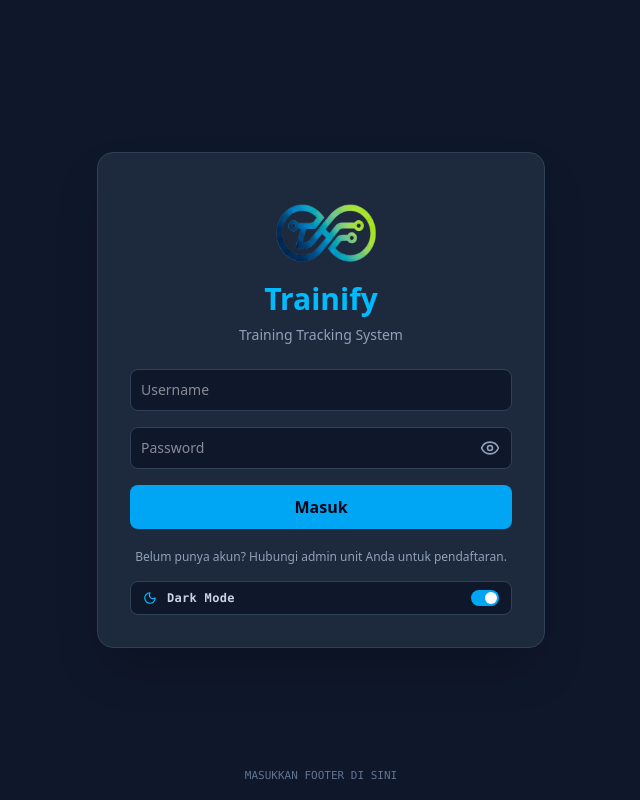
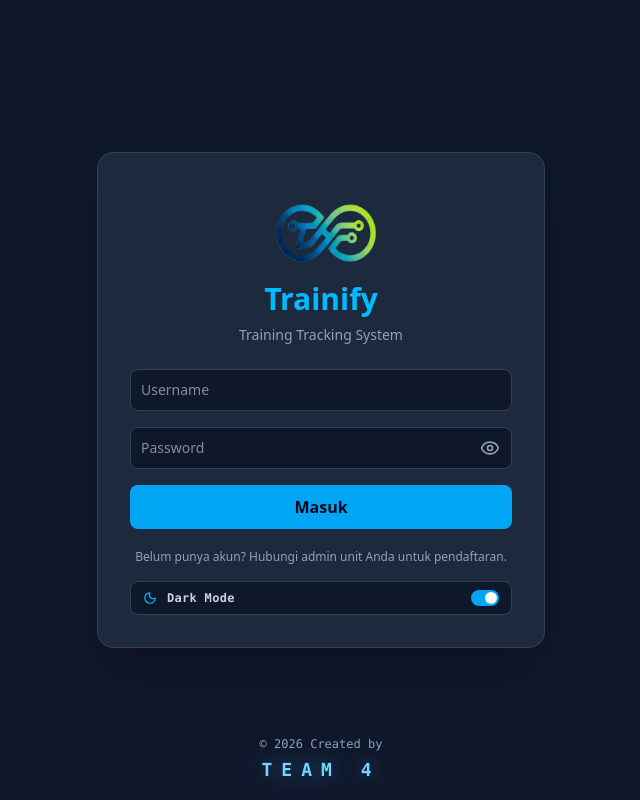
Before and after one commit to sejati1911/trainify-app, a React (Vite) app: page / in a window 1280 px wide. Shown: the whole page, without its empty margins (319-959 px from the left). Built offline with nearby package versions, Linux system fonts and the light colour scheme; no server answers.

Commit message:
footer login

```diff
--- a/src/pages/Login.tsx
+++ b/src/pages/Login.tsx
@@ -160,8 +160,27 @@ export const Login: React.FC = () => {
 
       {/* FOOTER GLOBAL: halaman Login berada di luar SidebarLayout, sehingga footer ditambahkan terpisah di sini */}
       <footer className="absolute bottom-0 w-full p-4 text-center text-[11px] font-mono text-slate-400 dark:text-slate-500">
-        MASUKKAN FOOTER DI SINI
+        <div className="flex flex-col items-center">
+            <span className="mt-600 text-xs font-mono text-slate-500 dark:text-slate-400">
+              © 2026 Created by
+            </span>
+
+            <span
+              className="
+                mt-1
+                text-lg font-black
+                tracking-[0.5em]
+                text-sky-500 dark:text-sky-300
+                drop-shadow-[0_0_10px_rgba(56,189,248,0.6)]
+                transition-all duration-300
+                hover:scale-105
+              "
+            >
+              TEAM 4
+            </span>
+          </div>
       </footer>
+
     </div>
   );
 };
```
